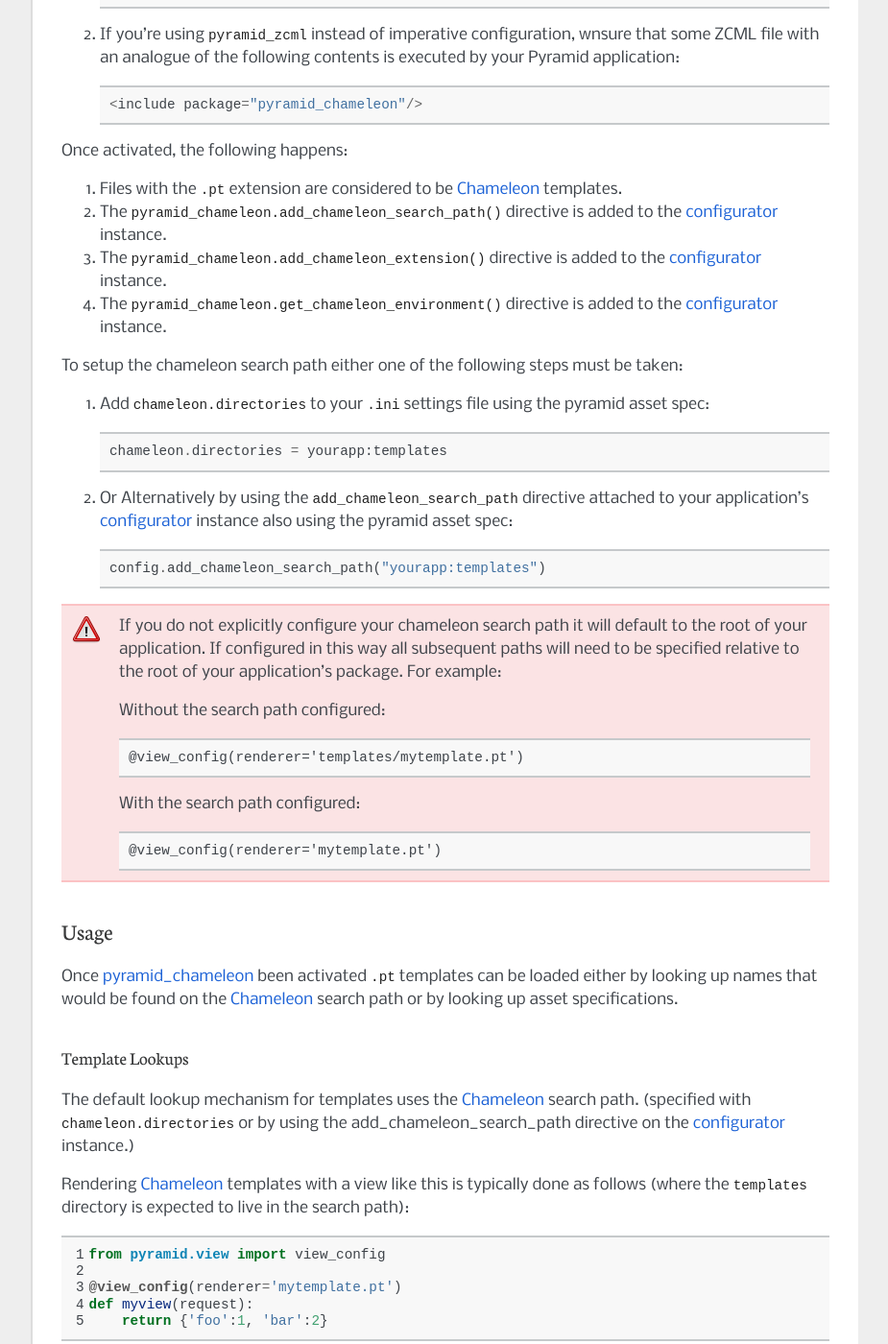
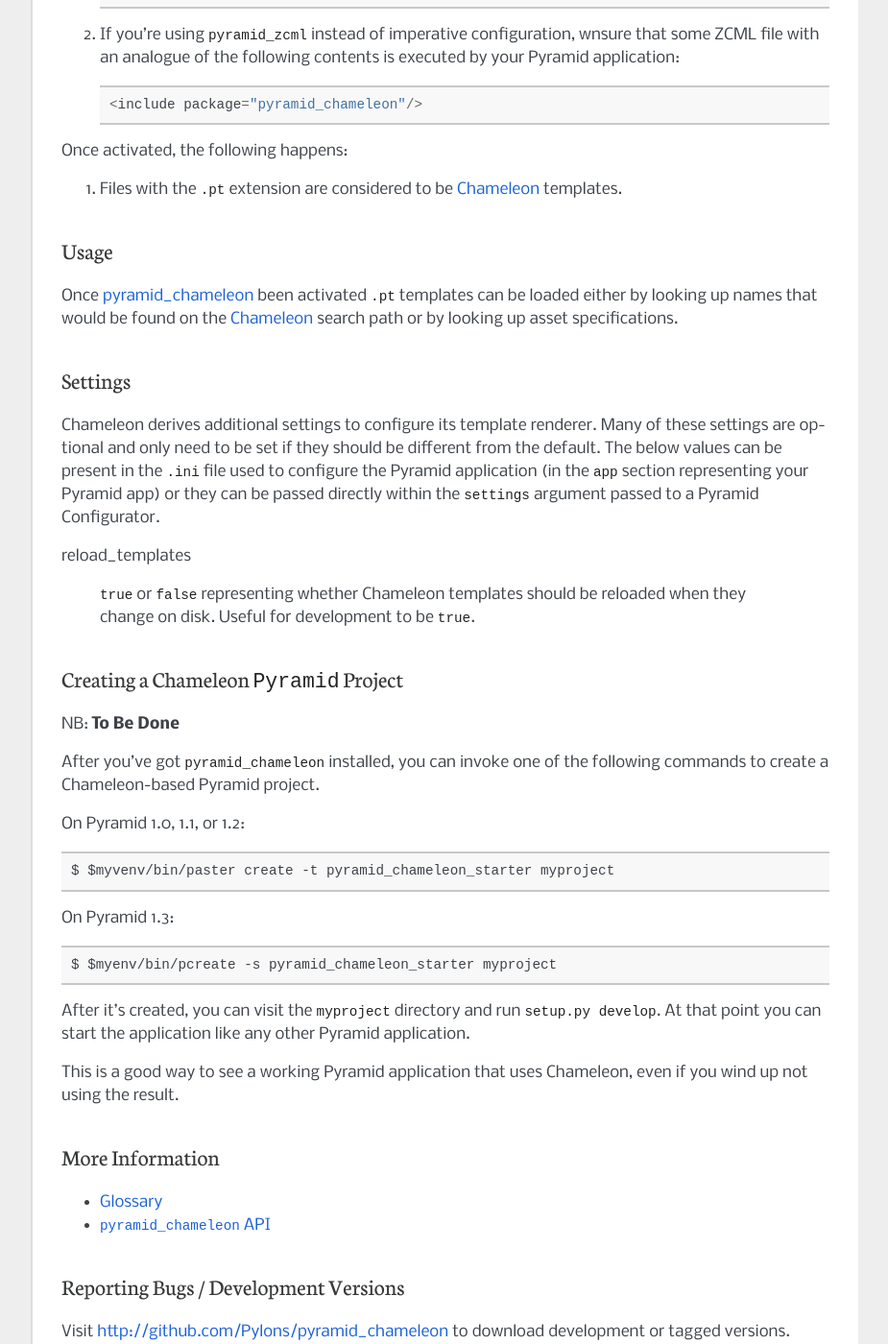
Before and after one commit to Pylons/pyramid_chameleon, a Sphinx documentation site: the page built from docs/index.rst, in a window 1280 px wide and 1400 px high, scrolled down 605 px. Shown: the whole window at 96% size, without its empty margins (198-1123 px from the left). Built offline with Sphinx 7.4.7, drawn with Linux system fonts in a browser that asks for light colours; some of the changed text lies outside the part shown.

Commit message:
make docs render

```diff
--- a/docs/conf.py
+++ b/docs/conf.py
@@ -56,7 +56,10 @@
 
 # Add any Sphinx extension module names here, as strings. They can be
 # extensions coming with Sphinx (named 'sphinx.ext.*') or your custom ones.
-extensions = ['sphinx.ext.autodoc']
+extensions = [
+            'sphinx.ext.autodoc',
+            'repoze.sphinx.autointerface'
+            ]
 
 # Add any paths that contain templates here, relative to this directory.
 templates_path = ['.templates']
@@ -69,13 +72,13 @@
 
 # General substitutions.
 project = 'pyramid_chameleon'
-copyright = '2011, Agendaless Consulting <chrism@plope.com>'
+copyright = '2012, Pylons project'
 
 # The default replacements for |version| and |release|, also used in various
 # other places throughout the built documents.
 #
 # The short X.Y version.
-version = '1.3'
+version = '0.1dev'
 # The full version, including alpha/beta/rc tags.
 release = version
 
--- a/docs/index.rst
+++ b/docs/index.rst
@@ -1,6 +1,6 @@
-==============
+=================
 pyramid_chameleon
-==============
+=================
 
 Overview
 ========
@@ -36,95 +36,12 @@
 #) Files with the ``.pt`` extension are considered to be
    :term:`Chameleon` templates.
 
-#) The :func:`pyramid_chameleon.add_chameleon_search_path` directive is added to
-   the :term:`configurator` instance.
-
-#) The :func:`pyramid_chameleon.add_chameleon_extension` directive is added to the
-   :term:`configurator` instance.
-
-#) The :func:`pyramid_chameleon.get_chameleon_environment` directive is added to the
-   :term:`configurator` instance.
-
-To setup the chameleon search path either one of the following steps must be taken:
-
-#) Add ``chameleon.directories`` to your ``.ini`` settings file using the pyramid
-   asset spec::
-
-     chameleon.directories = yourapp:templates
-
-#) Or Alternatively by using the ``add_chameleon_search_path`` directive
-   attached to your application's :term:`configurator` instance also using
-   the pyramid asset spec::
-
-     config.add_chameleon_search_path("yourapp:templates")
-
-.. warning::
-
-    If you do not explicitly configure your chameleon search path it will
-    default to the root of your application.  If configured in this way all
-    subsequent paths will need to be specified relative to the root of your
-    application's package.  For example:
-
-    Without the search path configured:
-
-    .. code-block:: text
-
-        @view_config(renderer='templates/mytemplate.pt')
-
-    With the search path configured:
-
-    .. code-block:: text
-
-       @view_config(renderer='mytemplate.pt')
-
 Usage
 =====
 
 Once :term:`pyramid_chameleon` been activated ``.pt`` templates
 can be loaded either by looking up names that would be found on
 the :term:`Chameleon` search path or by looking up asset specifications.
-
-Template Lookups
-----------------
-
-The default lookup mechanism for templates uses the :term:`Chameleon`
-search path. (specified with ``chameleon.directories`` or by using the
-add_chameleon_search_path directive on the :term:`configurator` instance.)
-
-Rendering :term:`Chameleon` templates with a view like this is typically
-done as follows (where the ``templates`` directory is expected to
-live in the search path):
-
-.. code-block:: python
- :linenos:
-
- from pyramid.view import view_config
-
- @view_config(renderer='mytemplate.pt')
- def myview(request):
-     return {'foo':1, 'bar':2}
-
-Rendering templates outside of a view (and without a request) can be
-done using the renderer api:
-
-.. code-block:: python
- :linenos:
-
- from pyramid.renderers import render_to_response
- render_to_response('mytemplate.pt', {'foo':1, 'bar':2})
-
-
-Asset Specification Lookups
----------------------------
-
-Looking up templates via asset specification is a feature specific
-to :term:`Pyramid`.  For further info please see `Understanding
-Asset Specifications
-<http://docs.pylonsproject.org/projects/pyramid/1.0/narr/assets.html#understanding-asset-specifications>`_.
-Overriding templates in this style uses the standard
-`pyramid asset overriding technique
-<http://docs.pylonsproject.org/projects/pyramid/1.0/narr/assets.html#overriding-assets>`_.
-
 
 Settings
 ========
@@ -141,32 +58,8 @@
   ``true`` or ``false`` representing whether Chameleon templates should be
   reloaded when they change on disk.  Useful for development to be ``true``.
 
-chameleon.directories
-
-  A list of directory names or a newline-delimited string with each line
-  representing a directory name.  These locations are where Chameleon will
-  search for templates.  Each can optionally be an absolute resource
-  specification (e.g. ``package:subdirectory/``).
-
-chameleon.input_encoding
-
-  The input encoding of templates.  Defaults to ``utf-8``.
-
-
-chameleon.extensions
-
-  A list of extension objects or a newline-delimited set of dotted import
-  locations where each line represents an extension.
-
-chameleon.filters
-
-  A dictionary mapping filter name to filter object, or a newline-delimted
-  string with each line in the format ``name = dotted.name.to.filter``
-  representing Chameleon filters.
-
-
 Creating a Chameleon ``Pyramid`` Project
-=====================================
+========================================
 
 NB: **To Be Done**
 
--- a/pyramid_chameleon/__init__.py
+++ b/pyramid_chameleon/__init__.py
@@ -10,6 +10,10 @@
 
 
 def includeme(config):
+    """
+    Adds renderers for .pt and .txt as well as registers a Chameleon
+    translation utility
+    """
     config.add_renderer('.pt', chameleon_zpt.renderer_factory)
     config.add_renderer('.txt', chameleon_text.renderer_factory)
     ctranslate = ChameleonTranslate(translator)
```
Also changed, not shown: docs/api.rst (+5 -9 lines).
